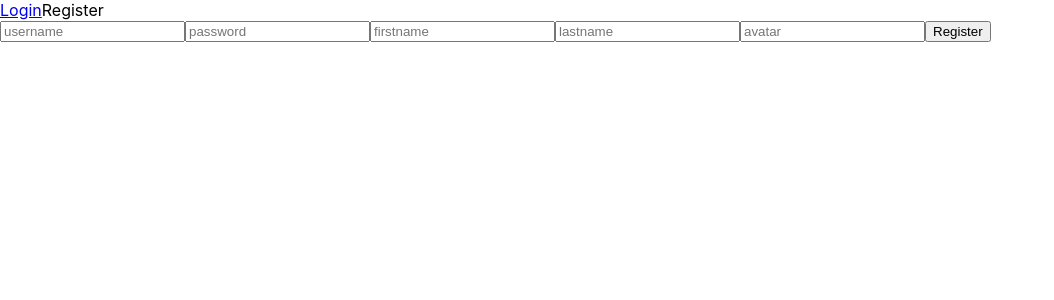
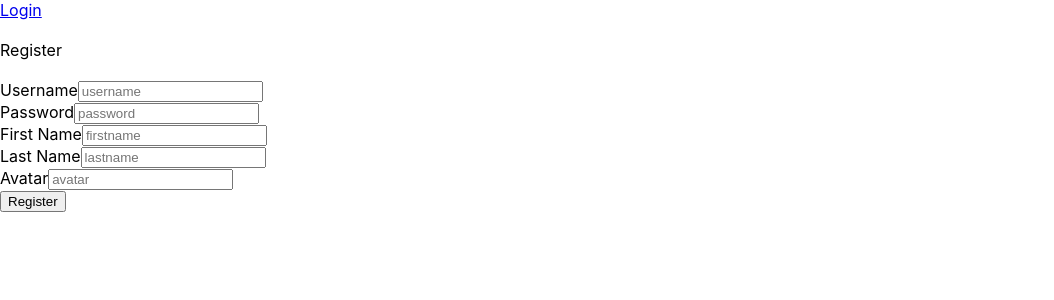
Before and after one commit to nboober/today_app_final_frontend, a React (Create React App) app: page /register in a window 1280 px wide. Shown: the top 300 px of the page, without its empty margins (0-1054 px from the left). Built offline with nearby package versions, Linux system fonts and the light colour scheme.

Commit message:
updated the registration form

```diff
--- a/src/components/Nav.js
+++ b/src/components/Nav.js
@@ -22,7 +22,7 @@ class Nav extends React.Component{
                     ):(null)}
 
                 {this.props.user ? (
-                    <NavLink to="/" name="Logout" onClick={this.logout} >Logout</NavLink>
+                    <NavLink to="/login" name="Logout" onClick={this.logout} >Logout</NavLink>
                     ):(null)}
             </div>
         )
--- a/src/components/Register.js
+++ b/src/components/Register.js
@@ -77,15 +77,37 @@ class Register extends React.Component{
         return(
             <div>
                 <Link to="/login">Login</Link>
+
+                <br/>
+                <br/>
+
                 Register
+                <br/>
+                <br/>
+
                 <form onSubmit={this.handleRegisterSubmit}>
 
-                <input value={this.state.username} onChange={this.handleUsernameChange} name='username' placeholder='username'/>
-                <input value={this.state.password} onChange={this.handlePasswordChange} name='password' placeholder='password'/>
-                <input value={this.state.firstname} onChange={this.handleFirstnameChange} name='firstname' placeholder='firstname'/>
-                <input value={this.state.lastname} onChange={this.handleLastnameChange} name='lastname' placeholder='lastname'/>
-                <input value={this.state.avatar} onChange={this.handleAvatarChange} name='avatar' placeholder='avatar'/>
-                <input type='submit' value='Register'/>
+                <label>Username</label>
+                <input type="text" value={this.state.username} onChange={this.handleUsernameChange} name='username' placeholder='username'/>
+                <br/>
+
+                <label>Password</label>
+                <input type="password" value={this.state.password} onChange={this.handlePasswordChange} name='password' placeholder='password'/>
+                <br/>
+
+                <label>First Name</label>
+                <input type="text" value={this.state.firstname} onChange={this.handleFirstnameChange} name='firstname' placeholder='firstname'/>
+                <br/>
+
+                <label>Last Name</label>
+                <input type="text" value={this.state.lastname} onChange={this.handleLastnameChange} name='lastname' placeholder='lastname'/>
+                <br/>
+
+                <label>Avatar</label>
+                <input type="text" value={this.state.avatar} onChange={this.handleAvatarChange} name='avatar' placeholder='avatar'/>
+                <br/>
+
+                <input type="text" type='submit' value='Register'/>
 
                 </form>
             </div>
--- a/src/components/UpdateProfile.js
+++ b/src/components/UpdateProfile.js
@@ -94,23 +94,23 @@ class UpdateProfile extends React.Component{
                 <form onSubmit={this.updateUser}>
 
                 <label>Username</label>
-                <input value={this.state.username} onChange={this.handleUsernameChange} name='username' placeholder='username'/>
+                <input type="text" value={this.state.username} onChange={this.handleUsernameChange} name='username' placeholder='username'/>
                 <br/>
 
                 <label>Password</label>
-                <input value={this.state.password} onChange={this.handlePasswordChange} name='password' placeholder='password'/>
+                <input type="password" value={this.state.password} onChange={this.handlePasswordChange} name='password' placeholder='password'/>
                 <br/>
 
                 <label>First Name</label>
-                <input value={this.state.firstname} onChange={this.handleFirstnameChange} name='firstname' placeholder='firstname'/>
+                <input type="text" value={this.state.firstname} onChange={this.handleFirstnameChange} name='firstname' placeholder='firstname'/>
                 <br/>
 
                 <label>Last Name</label>
-                <input value={this.state.lastname} onChange={this.handleLastnameChange} name='lastname' placeholder='lastname'/>
+                <input type="text" value={this.state.lastname} onChange={this.handleLastnameChange} name='lastname' placeholder='lastname'/>
                 <br/>
 
                 <label>Avatar</label>
-                <input value={this.state.avatar} onChange={this.handleAvatarChange} name='avatar' placeholder='avatar'/>
+                <input type="text" value={this.state.avatar} onChange={this.handleAvatarChange} name='avatar' placeholder='avatar'/>
                 <br/>
 
                 <input type='submit' value='Update'/>
```
